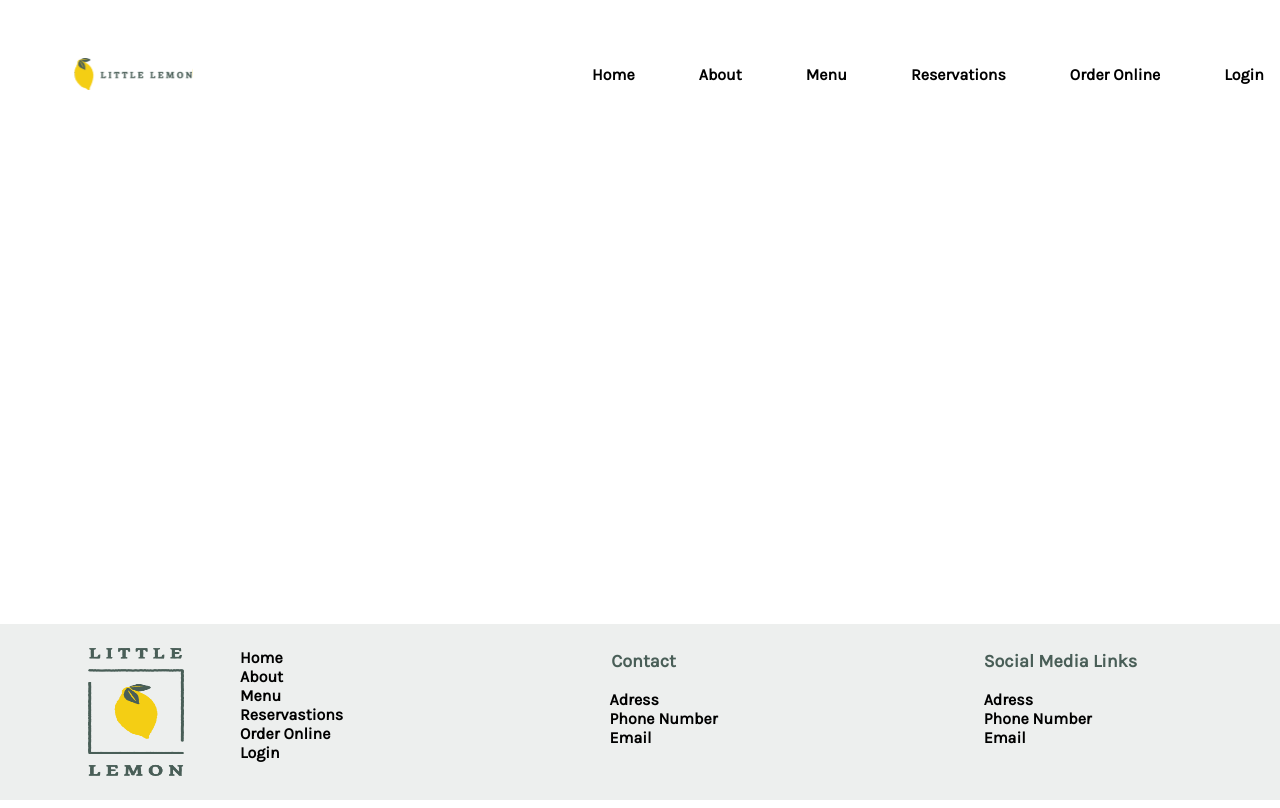
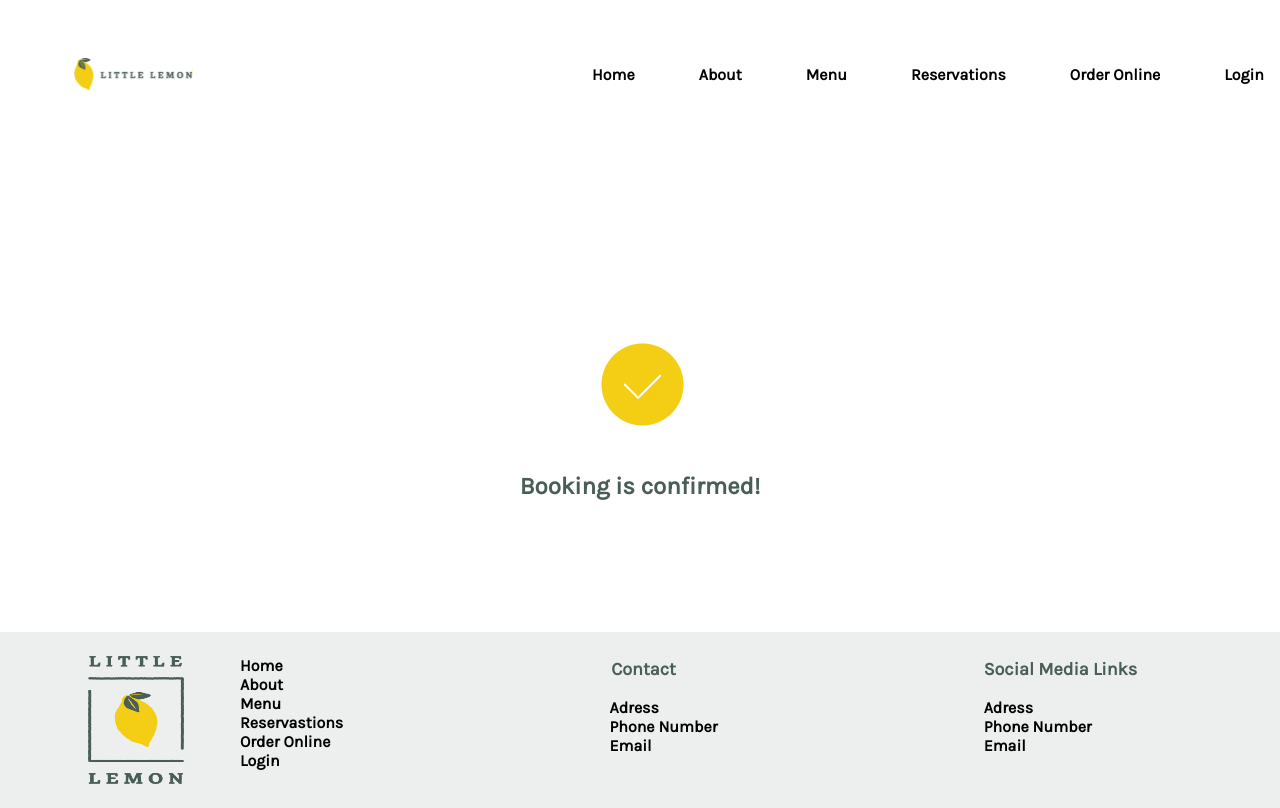
Before and after one commit to mrunmayee-t/little-lemon, a React (Create React App) app: page /confirmBooking in a window 1280 px wide. Shown: the top 808 px of the page. Built offline with nearby package versions, Linux system fonts and the light colour scheme; a web font is replaced by a local one.

Commit message:
submit form changes

```diff
--- a/src/App.css
+++ b/src/App.css
@@ -363,6 +363,26 @@ h2 {
   margin-top: -1rem;
 }
 
+.container-confirm-booking {
+  display: flex;
+  width: 100%;
+  flex-direction: column;
+  align-items: center;
+  justify-content: center;
+  flex-wrap: nowrap;
+  gap: 1rem;
+  height: 35rem;
+}
+
+.confirm-booking-img {
+}
+.confirm-booking-text {
+  color: #495e57;
+  font-family: "Karla";
+  font-weight: 700;
+  font-size: x-large;
+}
+
 input {
   border: 2px solid #495e57;
   border-radius: 0.5rem;
--- a/src/components/BookingForm.js
+++ b/src/components/BookingForm.js
@@ -18,23 +18,17 @@ const BookingForm = (props) => {
       occasion: "birthday",
     },
     onSubmit: (values) => {
-      const response = handleSubmitForm(values);
-      if (response) {
-        localStorage.setItem("Bookings", JSON.stringify(values));
-        //navigate("/confirmation");
-        // console.log(values);
-      }
+      //alert(JSON.stringify(values, null, 2));
+      handleSubmitForm(values);
     },
     validationSchema: Yup.object({
       date: Yup.date().required("Date is required"),
-      time: Yup.string().oneOf(availableTimes).required("Time is required"),
+      time: Yup.string().required("Time is required"),
       guests: Yup.number()
         .min(1, "Must be at least 1")
         .max(10, "Must be at most 10")
         .required("Number of guests is required"),
-      ocasion: Yup.string()
-        .oneOf(["birthday", "anniversary"])
-        .required("Ocassion is required"),
+      occasion: Yup.string().required("Occasion is required"),
     }),
   });
 
@@ -44,7 +38,7 @@ const BookingForm = (props) => {
   };
 
   const handleSubmitForm = (e) => {
-    e.preventDefault();
+    //e.preventDefault();
     props.submitForm(e);
   };
 
--- a/src/components/ConfirmBooking.js
+++ b/src/components/ConfirmBooking.js
@@ -1,8 +1,11 @@
+import confirm from "../assets/images/confirm.png";
+
 const ConfirmBooking = () => {
   return (
     <>
-      <div>
-        <p>Booking is confirmed!</p>
+      <div className="container-confirm-booking">
+        <img className="confirm-booking-img" src={confirm} />
+        <p className="confirm-booking-text">Booking is confirmed!</p>
       </div>
     </>
   );
```
Also changed, not shown: src/assets/images/confirm.png (added), 1 other file (tests, documents, lock files or other folders).
